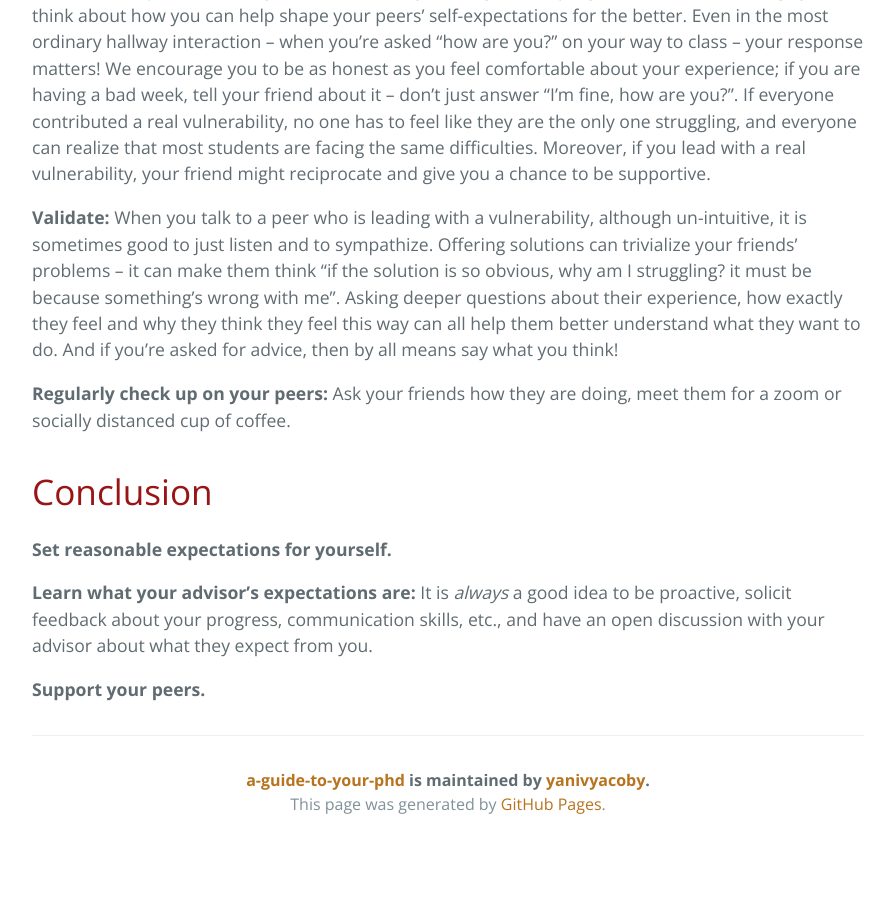
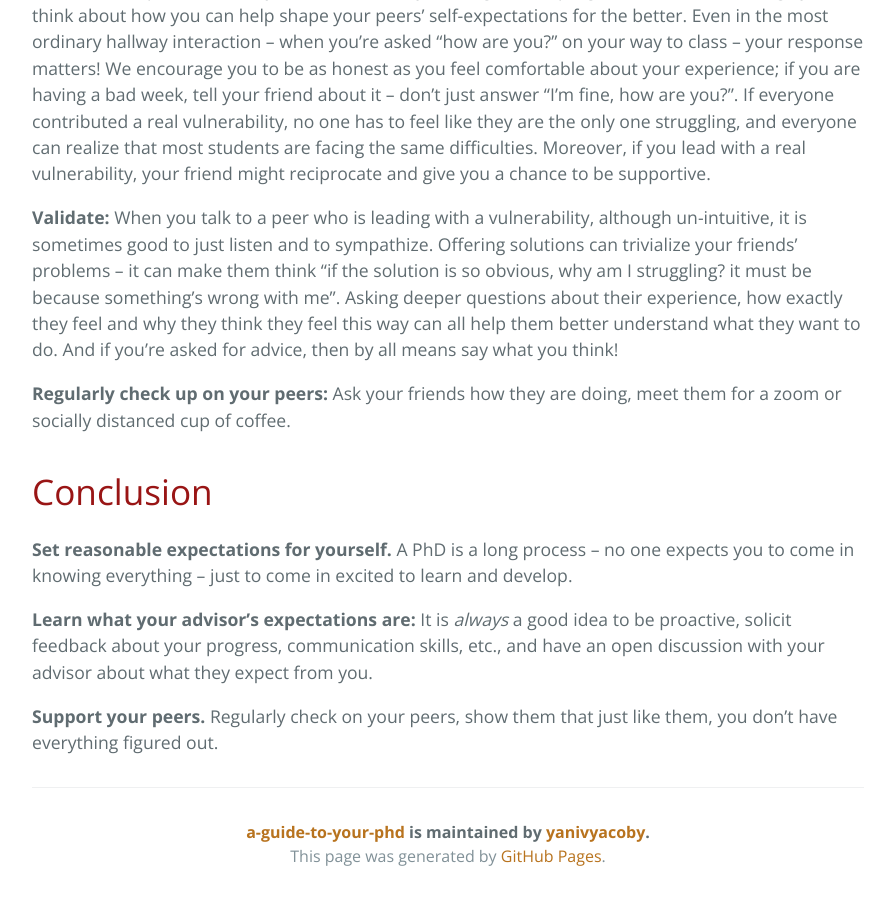
Before and after one commit to yanivyacoby/a-guide-to-your-phd, a Jekyll site: the page built from guide.md, in a window 1280 px wide and 900 px high, scrolled down 9901 px. Shown: the whole window, without its empty margins (192-1087 px from the left). Built offline with Jekyll 4.4.1, drawn with Linux system fonts in a browser that asks for light colours; before the commit the page ends 10749 px from its top, so only the background shows below that.

Commit message:
Update guide.md

```diff
--- a/guide.md
+++ b/guide.md
@@ -355,9 +355,12 @@ Ask your friends how they are doing, meet them for a zoom or socially distanced
 # Conclusion
 
 **Set reasonable expectations for yourself.**
+A PhD is a long process -- no one expects you to come in knowing everything --
+just to come in excited to learn and develop.
 
 **Learn what your advisor's expectations are:**
 It is _always_ a good idea to be proactive, solicit feedback about your progress, communication skills, etc.,
 and have an open discussion with your advisor about what they expect from you.
 
 **Support your peers.**
+Regularly check on your peers, show them that just like them, you don't have everything figured out.
```
